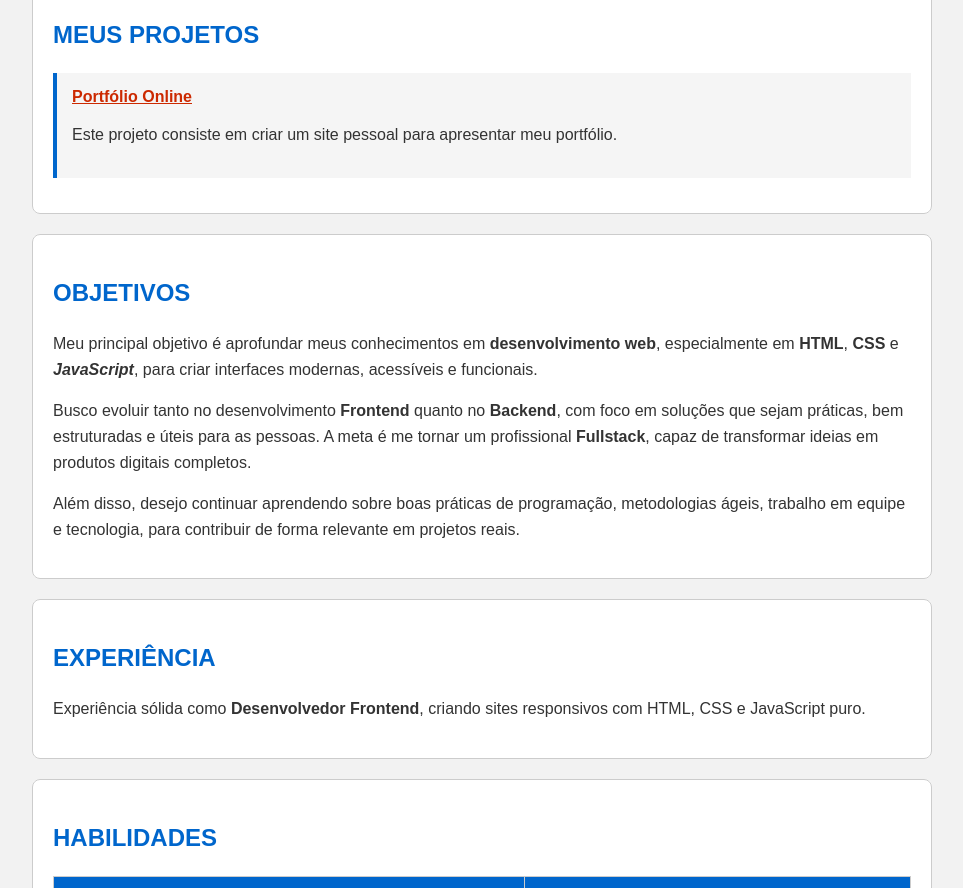
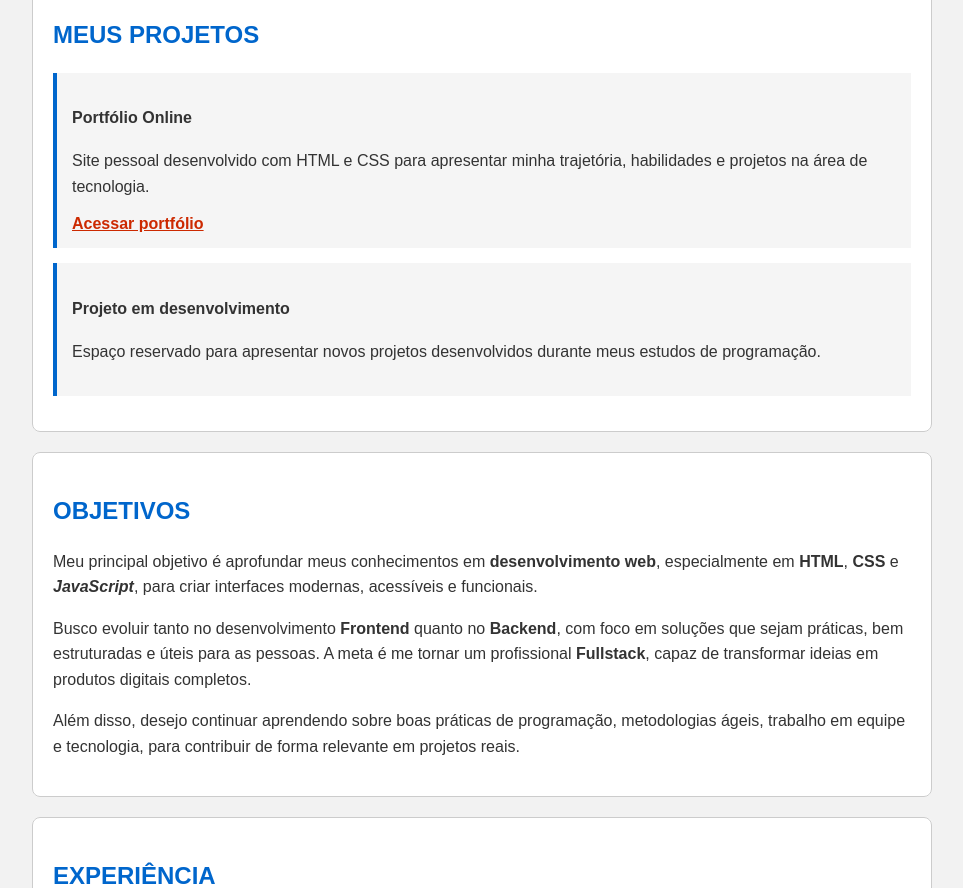
Before and after one commit to wagnerodri/portfolio-wagner-rodrigo, a plain HTML site: page index.html in a window 1280 px wide. Shown: the part 981-1869 px from the top of the page, without its empty margins (158-1121 px from the left). Drawn offline with Linux system fonts and the light colour scheme; files that its build step writes are made by us from their sources.

Commit message:
Melhora secao de projetos do portfolio

```diff
--- a/index.html
+++ b/index.html
@@ -3,7 +3,7 @@
 <head>
 
     <meta charset="UTF-8">
-    <link rel="stylesheet" href="style.css">
+    <link rel="stylesheet" href="./css/style.css">
     <meta name="viewport" content="width=device-width, initial-scale=1.0">
     <title>Portfólio - Wagner Rodrigo</title>
 </head>
@@ -64,21 +64,36 @@
             </div>
 
             <!-- Projetos -->
+
+<!-- Projetos -->
 <section id="projetos">
     <h3>MEUS PROJETOS</h3>
 
     <article class="projeto">
-                    <a href="https://portifoliowa.netlify.app/" target="_blank">
-                        Portfólio Online
-                    </a>
+        <h4>Portfólio Online</h4>
 
         <p>
-                        Este projeto consiste em criar um site pessoal
-                        para apresentar meu portfólio.
+            Site pessoal desenvolvido com HTML e CSS
+            para apresentar minha trajetória, habilidades
+            e projetos na área de tecnologia.
+        </p>
+
+        <a href="https://portifoliowa.netlify.app/"
+           target="_blank"
+           rel="noopener noreferrer">
+            Acessar portfólio
+        </a>
+    </article>
+
+    <article class="projeto">
+        <h4>Projeto em desenvolvimento</h4>
+
+        <p>
+            Espaço reservado para apresentar novos projetos
+            desenvolvidos durante meus estudos de programação.
         </p>
     </article>
 </section>
-        </main>
     </fieldset>
 
     <!--Fim Sobre mim -->
```
Lines whose indentation alone changed are shown as unchanged.
